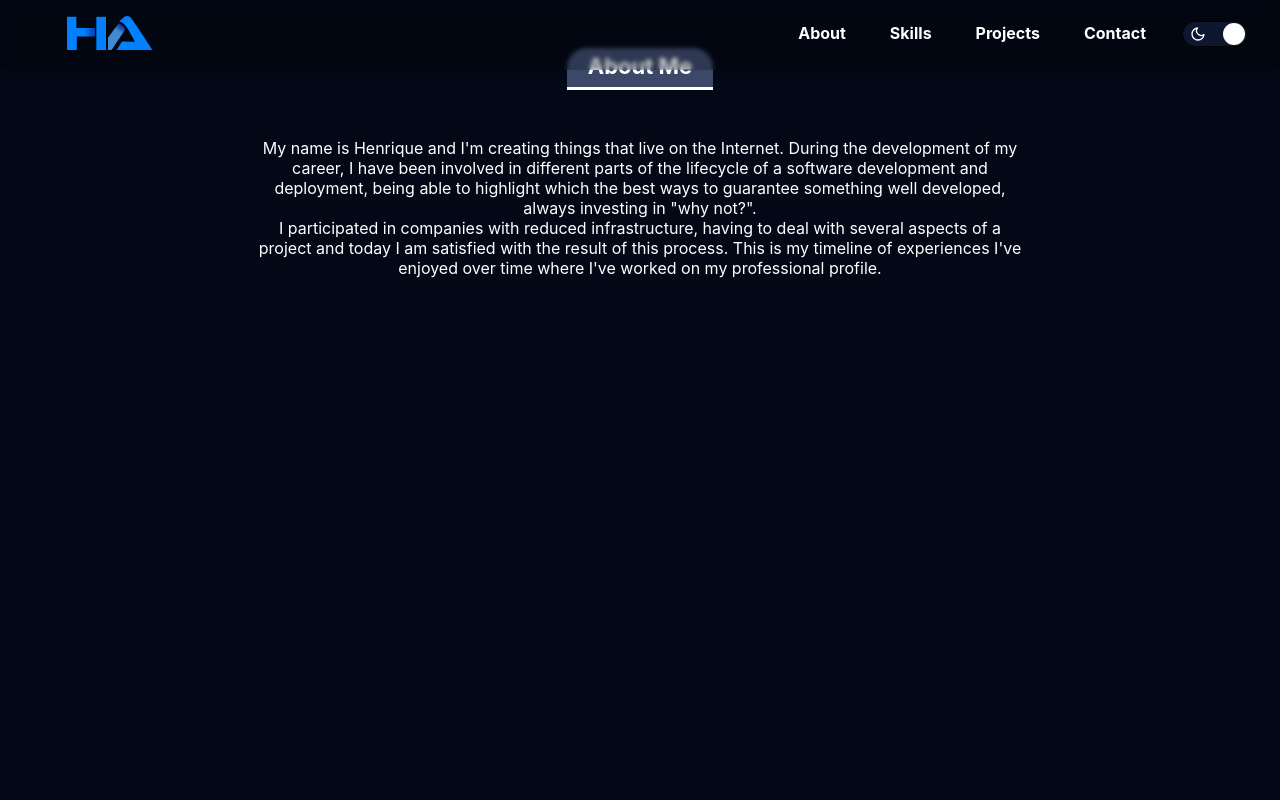
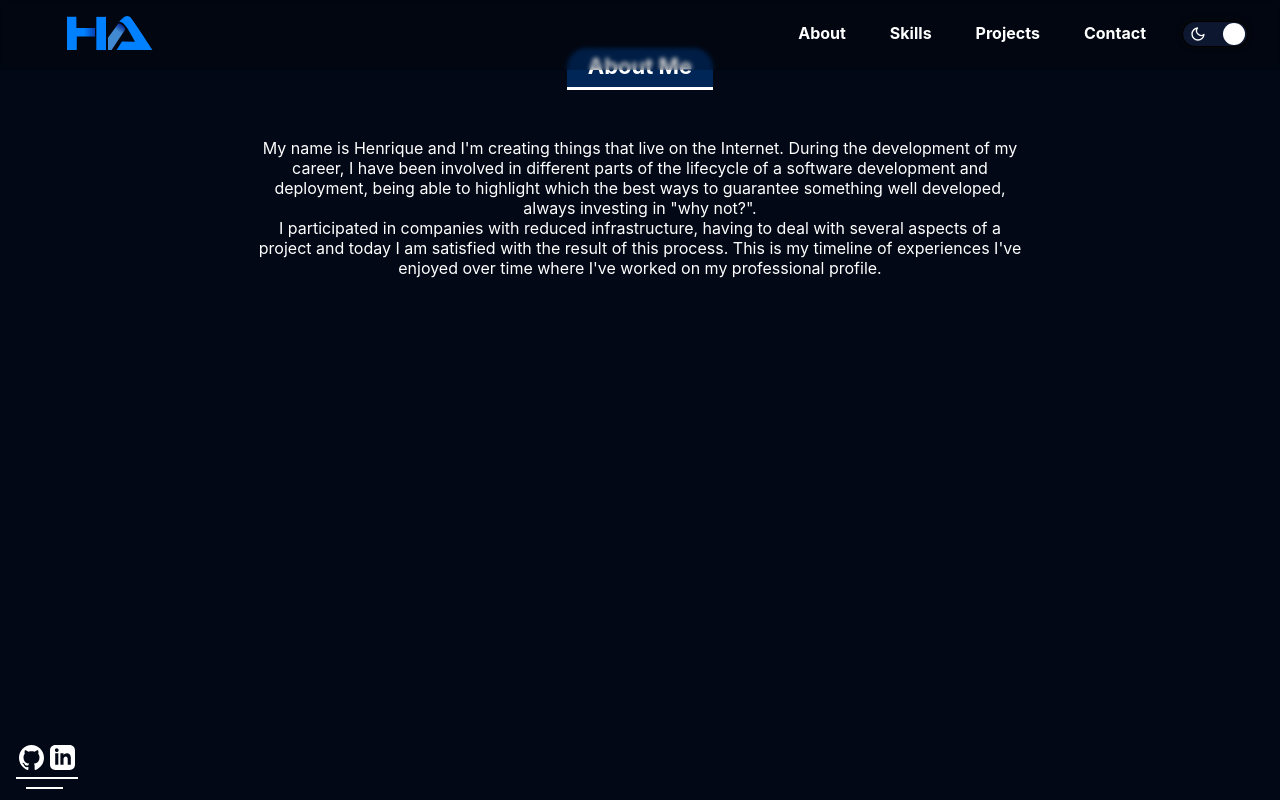
Before and after one commit to HickAndrade/portfolio, a Gatsby site: page / in a window 1280 px wide. Both pictures are taken after a click on the link "About". Shown: the part 800-1600 px from the top of the page. Built offline with nearby package versions, Linux system fonts and the light colour scheme; Gatsby itself is replaced by a stand-in of ours; what @fonts/Inter, @fonts/Nunito would draw is missing.

Commit message:
feat: nav tweaks  and social media with smart color transition.

```diff
--- /dev/null
+++ b/src/components/icons/github.tsx
@@ -0,0 +1,12 @@
+import React from 'react';
+import { IconColor } from '@icons';
+
+
+const IconGithub = () => (
+    <svg width="25" height="25" viewBox="0 0 25 25" fill="none" xmlns="http://www.w3.org/2000/svg">
+        <IconColor d="M12.5 0C5.59792 0 0 5.73837 0 12.816C0 18.4785 3.58125 23.2824 8.54896 24.9773C9.17292 25.0959 9.375 24.6986 9.375 24.3611V21.9752C5.89792 22.7505 5.17396 20.4629 5.17396 20.4629C4.60521 18.9816 3.78542 18.5875 3.78542 18.5875C2.65104 17.7918 3.87187 17.8089 3.87187 17.8089C5.12708 17.8986 5.7875 19.13 5.7875 19.13C6.90208 21.0887 8.71146 20.5227 9.425 20.1948C9.53646 19.3671 9.86042 18.8011 10.2188 18.4817C7.44271 18.156 4.52396 17.057 4.52396 12.1474C4.52396 10.7473 5.0125 9.60453 5.81146 8.70741C5.68229 8.3838 5.25417 7.07977 5.93333 5.31544C5.93333 5.31544 6.98333 4.97154 9.37187 6.62908C10.3687 6.34499 11.4375 6.20295 12.5 6.19761C13.5625 6.20295 14.6323 6.34499 15.6312 6.62908C18.0177 4.97154 19.0656 5.31544 19.0656 5.31544C19.7458 7.08084 19.3177 8.38487 19.1885 8.70741C19.9906 9.60453 20.475 10.7484 20.475 12.1474C20.475 17.0698 17.551 18.1539 14.7677 18.4711C15.2156 18.8684 15.625 19.648 15.625 20.8442V24.3611C15.625 24.7018 15.825 25.1023 16.4594 24.9763C21.4229 23.2792 25 18.4764 25 12.816C25 5.73837 19.4031 0 12.5 0Z" />
+    </svg>
+);
+
+
+export default IconGithub;
--- /dev/null
+++ b/src/components/icons/icon.tsx
@@ -0,0 +1,29 @@
+import { LeftArrow, DarkLogo, RightArrow, LightLogo, IconGithub, IconLinkedin } from '@icons';
+import styled from 'styled-components';
+import React from 'react';
+
+
+export const IconColor = styled.path ` ${({ theme })=> theme.theme.iconColor}; `;
+
+const Icon = ({name}: {name: string}) => {
+    switch (name){
+        case 'LeftArrow':
+            return <LeftArrow />;
+        case 'RightArrow':
+            return <RightArrow />;
+        case 'DarkLogo':
+            return <DarkLogo />;
+        case 'LightLogo':
+            return <LightLogo />;
+        case 'IconGitHub':
+            return <IconGithub />;
+        case 'IconLinkedin':
+            return <IconLinkedin />;
+        default:
+            return <LightLogo />;
+    }
+
+}
+
+
+export default Icon;
--- /dev/null
+++ b/src/components/icons/index.ts
@@ -0,0 +1,18 @@
+import { LeftArrow, RightArrow } from "./arrows";
+import { DarkLogo, LightLogo } from "./HA";
+
+import IconGithub from "./github";
+import IconLinkedin from "./linkedin";
+
+import Icon, { IconColor } from "./icon";
+
+export {
+  IconColor,
+  LeftArrow,
+  RightArrow,
+  DarkLogo,
+  LightLogo,
+  Icon,
+  IconGithub,
+  IconLinkedin,
+};
--- a/src/components/icons/index.tsx
+++ /dev/null
@@ -1,4 +0,0 @@
-import { LeftArrow, RightArrow } from './arrows';
-import { DarkLogo, LightLogo } from './HA';
-
-export { LeftArrow, RightArrow, DarkLogo, LightLogo };
--- /dev/null
+++ b/src/components/icons/linkedin.tsx
@@ -0,0 +1,11 @@
+import React from 'react';
+import  { IconColor } from '@icons';
+
+const IconLinkedin = () => (
+    <svg width="25" height="25" viewBox="0 0 25 25" fill="none" xmlns="http://www.w3.org/2000/svg">
+        <IconColor d="M19.7917 0H5.20833C2.33229 0 0 2.33229 0 5.20833V19.7917C0 22.6677 2.33229 25 5.20833 25H19.7917C22.6687 25 25 22.6677 25 19.7917V5.20833C25 2.33229 22.6687 0 19.7917 0ZM8.33333 19.7917H5.20833V8.33333H8.33333V19.7917ZM6.77083 7.0125C5.76458 7.0125 4.94792 6.18958 4.94792 5.175C4.94792 4.16042 5.76458 3.3375 6.77083 3.3375C7.77708 3.3375 8.59375 4.16042 8.59375 5.175C8.59375 6.18958 7.77812 7.0125 6.77083 7.0125ZM20.8333 19.7917H17.7083V13.9542C17.7083 10.4458 13.5417 10.7115 13.5417 13.9542V19.7917H10.4167V8.33333H13.5417V10.1719C14.9958 7.47813 20.8333 7.27917 20.8333 12.751V19.7917Z" />
+    </svg>
+);
+
+
+export default IconLinkedin;
--- a/src/components/index.ts
+++ b/src/components/index.ts
@@ -1,12 +1,13 @@
 import Hero from "./sections/hero";
 import About from "./sections/about";
-import Skills from "./sections/skills";
+import Skills from "./sections/works";
 
 import Layout from "./layout";
 import Nav from "./nav";
 import ToggleMode from "./toggleMode";
 import PlateInfo from "./plateInfo";
+import Social from './social';
 
 export {
-    Hero, About, Skills, Layout, Nav, ToggleMode, PlateInfo
+    Hero, About, Skills, Layout, Nav, ToggleMode, PlateInfo, Social
 }
--- a/src/components/layout.tsx
+++ b/src/components/layout.tsx
@@ -2,7 +2,7 @@ import React, { useState, createContext, useEffect } from "react";
 import { GlobalStyle, mixins, themeStyle } from "@styles";
 import { ThemeProvider } from "styled-components";
 import styled from "styled-components";
-import { Nav, ToggleMode } from "@components";
+import { Nav, ToggleMode, Social } from "@components";
 
 interface LayoutProps {
   children: React.ReactNode;
@@ -60,6 +60,7 @@ const Layout = ({ children, location }: LayoutProps): JSX.Element => {
 
           <ToggleMode isChecked={(e) => switchMode(e)} />
           <Nav isHome={isHome} logotype={logoChange}/>
+          <Social />
           <div id="content">{children}</div>
         </StyledContent>
       </ThemeProvider>
--- a/src/components/nav.tsx
+++ b/src/components/nav.tsx
@@ -3,7 +3,7 @@ import { TransitionGroup, CSSTransition } from "react-transition-group";
 import styled from "styled-components";
 import config, { NavLink } from "@config";
 import { Link } from "gatsby";
-import { DarkLogo, LightLogo } from "@icons";
+import { Icon } from "@icons";
 
 const StyledHeader = styled.header`
   ${({ theme }) => theme.flexBetween}
@@ -129,14 +129,13 @@ const StyledNav = styled.nav`
   font-family: var(--font-sans);
   font-weight: 700;
 
-
   @media screen and (max-width: 1024px) {
     ${BurguerMenu} {
       position: fixed;
       display: block;
     }
     ${NavOptions} {
-      margin-right: -3rem;
+      margin-right: -2.9rem;
       margin-top: 13rem;
       ${({ theme }) => theme.theme.nav.sideColor}
       border-radius: 5px;
@@ -195,7 +194,7 @@ const Nav = ({ isHome, logotype }: { isHome: boolean, logotype: boolean }): JSX.
     <div className="logo">
       <div className="logo-container">
         <a href="/">
-          {logotype ? <DarkLogo /> : <LightLogo /> }
+          {logotype ? <Icon name="DarkLogo" /> : <Icon name="LightLogo" /> }
         </a>
       </div>
     </div>
--- a/src/components/sections/about.tsx
+++ b/src/components/sections/about.tsx
@@ -4,7 +4,7 @@ import styled from "styled-components";
 import { CSSTransition, TransitionGroup } from "react-transition-group";
 
 import config from "@config";
-import { LeftArrow, RightArrow } from "@icons";
+import { LeftArrow, RightArrow, Icon } from "@icons";
 import sr from "@utils/sr";
 import { PlateInfo } from "@components";
 
@@ -272,9 +272,9 @@ const About = () => {
                 >
                   {!mediaConfig ? (
                     arrowDecision ? (
-                      <LeftArrow />
+                      <Icon name="LeftArrow" />
                     ) : (
-                      <RightArrow />
+                      <Icon name="RightArrow" />
                     )
                   ) : (
                     <></>
--- a/src/components/sections/skills.tsx
+++ /dev/null
@@ -1,33 +0,0 @@
-import React from 'react';
-import styled from 'styled-components';
-import { CSSTransition } from 'react-transition-group';
-import { PlateInfo } from "@components";
-
-const StyledSkillsSection = styled.section`
-${({theme}) => theme.theme.primaryColor}
-height: 100vh;
-display: flex;
-flex-direction: column;
-align-items: center;
-
-`
-
-const BodySkills = styled.div `
-
-
-`;
-
-
-
-
-const Skills = () => {
-    return (
-        <StyledSkillsSection  id='skills'>
-            <PlateInfo info='My Skills' />
-
-
-        </StyledSkillsSection>
-    )
-}
-
-export default Skills;
--- /dev/null
+++ b/src/components/sections/works.tsx
@@ -0,0 +1,38 @@
+import React from 'react';
+import styled from 'styled-components';
+import { CSSTransition } from 'react-transition-group';
+import { PlateInfo } from "@components";
+
+const StyledWorksSection = styled.section`
+${({theme}) => theme.theme.primaryColor}
+height: 100vh;
+display: flex;
+flex-direction: column;
+align-items: center;
+
+`
+
+const BodyWorks = styled.div `
+background-color:yellow;
+width:80%;
+display:flex;
+height: 5rem;
+`;
+
+
+
+
+const MyWorks = () => {
+    return (
+        <StyledWorksSection  id='works'>
+            <PlateInfo info='My Works' />
+
+            <BodyWorks>
+
+            </BodyWorks>
+
+        </StyledWorksSection>
+    )
+}
+
+export default MyWorks;
--- /dev/null
+++ b/src/components/social.tsx
@@ -0,0 +1,101 @@
+import React, { useState, useEffect } from 'react';
+import styled from 'styled-components';
+import { CSSTransition, TransitionGroup } from 'react-transition-group';
+import { Icon } from '@icons';
+import config from '@config';
+
+const StyledSocial = styled.div `
+    position: fixed;
+    bottom: 1.3rem;
+    z-index:10;
+    padding: 0;
+
+    @media screen and (max-width: 1024px){
+     right:1rem;
+    }
+    @media screen and (min-width: 1025px){
+     left:1rem;
+    }
+
+    @keyframes fadeUpAnimation {
+        0% {
+            opacity: 0;
+            transform: translateY(10px);
+        }
+        100% {
+            opacity: 1;
+            transform: translateY(0);
+        }
+    }
+
+    &:after {
+        display:block;
+        content: '';
+        width: 100%;
+        height: 2px;
+        opacity:0;
+        background-color:white;
+        animation: fadeUpAnimation .5s ease-in-out forwards;
+        animation-delay: 1s;
+    }
+    &:before {
+        position:absolute;
+        content: '';
+        width: 60%;
+        height: 2px;
+        background-color: white;
+        top:45px;
+        opacity:0;
+        left: 10px;
+        animation: fadeUpAnimation 1s ease-in-out forwards;
+        animation-delay: 1s;
+    }
+
+    ul {
+        display: flex;
+        flex-direction: row;
+        align-items: center;
+        list-style: none;
+
+        padding:0;
+        margin:0;
+        li {
+            margin: 3px;
+
+            &:hover{
+            transform: scale(1.2);
+            }
+        }
+    }
+`;
+
+const Social = () => {
+    const [isMounted, setIsMounted] = useState(false);
+    const { socialMedia } = config;
+
+    useEffect(() => {
+        setTimeout(() =>setIsMounted(true), 1000)
+    });
+
+    return (
+        <StyledSocial>
+           <ul>
+            <TransitionGroup component={null}>
+              {isMounted && socialMedia.map(({ name, url, icon }, i) => (
+                <CSSTransition classNames='fade' timeout={300} key={name}>
+                <li>
+                    <a href={url} target='_blank' rel='noreferrer'>
+                        <Icon name={icon} />
+                    </a>
+                </li>
+                </CSSTransition>
+              ))}
+              </TransitionGroup>
+            </ul>
+
+        </StyledSocial>
+    )
+};
+
+
+export default Social;
--- a/src/config.ts
+++ b/src/config.ts
@@ -5,6 +5,7 @@ export interface NavLink {
 export interface SocialMediaLink {
   name: string;
   url: string;
+  icon: string;
 }
 
   export interface SrConfig {
@@ -41,8 +42,8 @@ const config: Config = {
         { name: 'Contact', url: '#contact' },
     ],
     socialMedia: [
-        { name: 'Github', url: 'urlgit' },
-        { name: 'Linkedin', url: 'urllinkedin' }
+        { name: 'Github', url: 'https://github.com/HickAndrade',icon: 'IconGitHub' },
+        { name: 'Linkedin', url: 'urllinkedin',icon: 'IconLinkedin' }
     ],
     srConfig: (delay = 200, viewFactor = 0.08) => ({
       origin: 'bottom',
--- a/src/styles/themeStyle.ts
+++ b/src/styles/themeStyle.ts
@@ -3,6 +3,9 @@ import { css } from "styled-components";
 const themeStyle = {
 
   darkMode: {
+    iconColor: css `
+    fill: white;
+    `,
     fontColor: css`
       transition: color 300ms;
       color: white;
@@ -74,6 +77,9 @@ const themeStyle = {
   },
 
   lightMode: {
+    iconColor: css `
+    fill: var(--fst-blue);
+    `,
     fontColor: css`
       transition: color 300ms;
       color: black;
@@ -132,7 +138,7 @@ const themeStyle = {
         border-bottom: 25px solid var(--fst-gray);
       `,
       font: css`
-        color:white;
+        color:black;
       `
     },
     toggleMode: {
--- a/src/styles/variables.ts
+++ b/src/styles/variables.ts
@@ -12,7 +12,7 @@ const variables = css `
     --trd-blue:#005D96;
     --fou-blue:#0180FF;
     --fiv-blue:#23ABFF;
-    --six-blue:#3B4868;
+    --six-blue:#002557;
 
 
     --fst-linear:#898989;
```
Also changed, not shown: src/components/toggleMode.tsx (+1 -6 lines).
